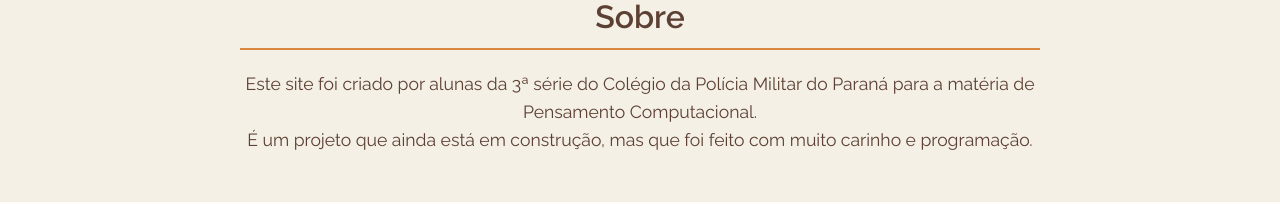
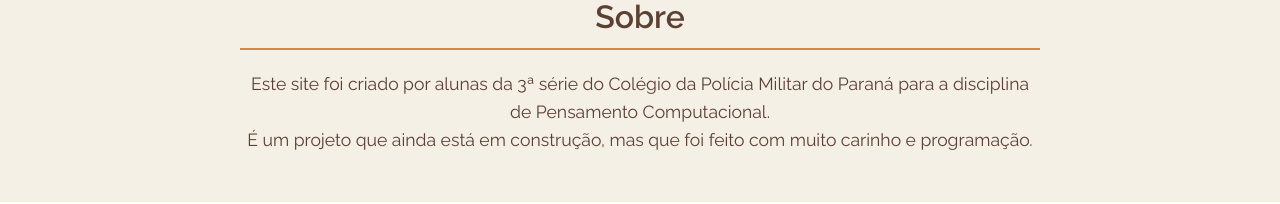
Before and after one commit to ana-cwi/trabalho_site.pc, a plain HTML site: page index.html in a window 1280 px wide. Shown: the part 1194-1398 px from the top of the page. Drawn offline with nearby package versions, Linux system fonts and the light colour scheme.

Commit message:
Update index.html

```diff
--- a/index.html
+++ b/index.html
@@ -52,7 +52,7 @@
   <div class="container">
     <h2>Home</h2>
     <p>Bem-vindo ao Receitas Saborosas!
-    <br>Aqui você encontra receitas páticas, saudáveis e deliciosas para o seu dia a dia.
+    <br>Aqui você encontra receitas práticas, saudáveis e deliciosas para o seu dia a dia.
     </p>
   </div>
 </section>
@@ -73,7 +73,7 @@
  <section id="sobre" class="extra-section">
    <div class="container">
      <h2>Sobre</h2>
-     <p>Este site foi criado por alunas da 3ª série do Colégio da Polícia Militar do Paraná para a matéria de Pensamento Computacional.
+     <p>Este site foi criado por alunas da 3ª série do Colégio da Polícia Militar do Paraná para a disciplina de Pensamento Computacional.
      <br>É um projeto que ainda está em construção, mas que foi feito com muito carinho e programação.
      </p>
    </div>
```
